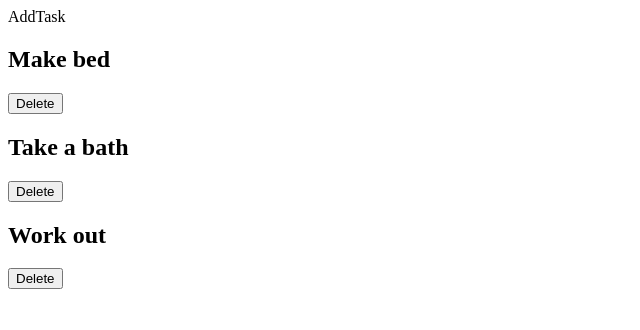
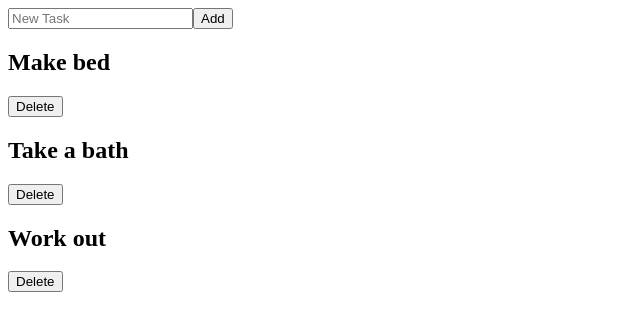
Before and after one commit to JEKO10/To-do-app, a React (Create React App) app: page / in a window 1280 px wide. Shown: the top 330 px of the page, without its empty margins (0-640 px from the left). Built offline with nearby package versions, Linux system fonts and the light colour scheme.

Commit message:
adding tasks

```diff
--- a/src/App.js
+++ b/src/App.js
@@ -20,7 +20,7 @@ function App() {
 
   return (
     <>
-      <AddTask />
+      <AddTask tasks={tasks} setTasks={setTasks} />
       <Tasks tasks={tasks} setTasks={setTasks} />
     </>
   );
--- a/src/components/AddTask.jsx
+++ b/src/components/AddTask.jsx
@@ -1,7 +1,43 @@
-import React from "react";
+import { useState } from "react";
 
-function AddTask() {
-  return <section>AddTask</section>;
+function AddTask({ tasks, setTasks }) {
+  const [query, setQuery] = useState("");
+
+  const addTask = (text) => {
+    if (!text) {
+      alert("Please Add Task");
+      return;
+    }
+
+    const id = Math.floor(Math.random() * 1000) + 1;
+    const newTask = { id, text };
+    setTasks([...tasks, newTask]);
+    setQuery("");
+  };
+
+  return (
+    <section className="addTask">
+      <input
+        type="text"
+        placeholder="New Task"
+        value={query}
+        onChange={(e) => setQuery(e.target.value)}
+      />
+      <button
+        onClick={() => {
+          addTask(query);
+        }}
+      >
+        Add
+      </button>
+    </section>
+  );
 }
 
 export default AddTask;
+
+//  const addTask = (task) => {
+//    const id = Math.floor(Math.random() * 1000) + 1;
+//    const newTask = { id, ...task };
+//    setTasks([...tasks, newTask]);
+//  };
```
